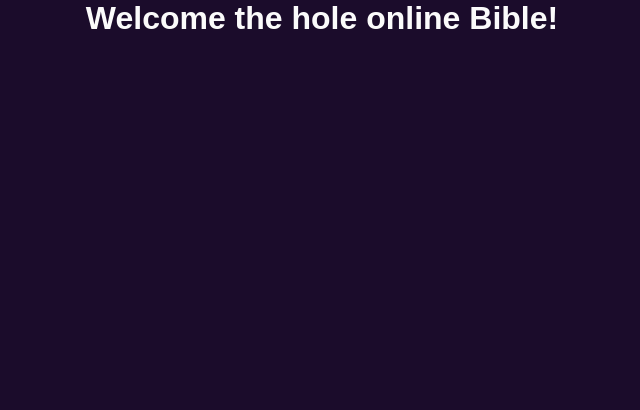
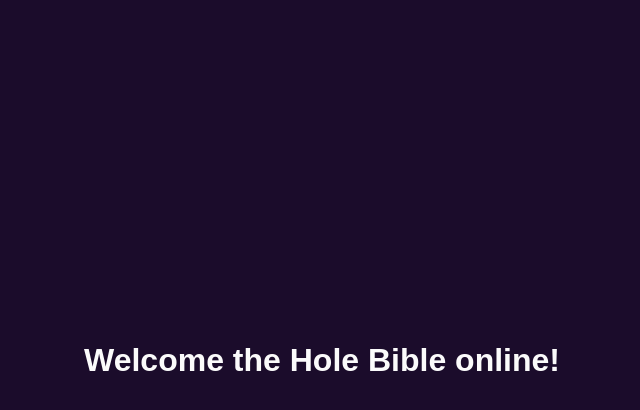
Before and after one commit to joaoacastro/bible-verses, a React (Create React App) app: page / in a window 1280 px wide. Shown: the top 410 px of the page, without its empty margins (318-958 px from the left). Built offline with nearby package versions, Linux system fonts and the light colour scheme; a web font is replaced by a local one.

Commit message:
update home page

```diff
--- a/src/components/pages/Home.js
+++ b/src/components/pages/Home.js
@@ -3,7 +3,7 @@
 function Home() {
   return (
     <>
-      <h1 className={styles.title}>Welcome the hole online Bible!</h1>
+      <h1 className={styles.title}>Welcome the Hole Bible online!</h1>
     </>
   );
 }
--- a/src/resetStyle.css
+++ b/src/resetStyle.css
@@ -9,4 +9,5 @@
     background-color: #1b0c2b;
     width: 100%;
     height: 90vh;
+    display: flex;
 }
```
